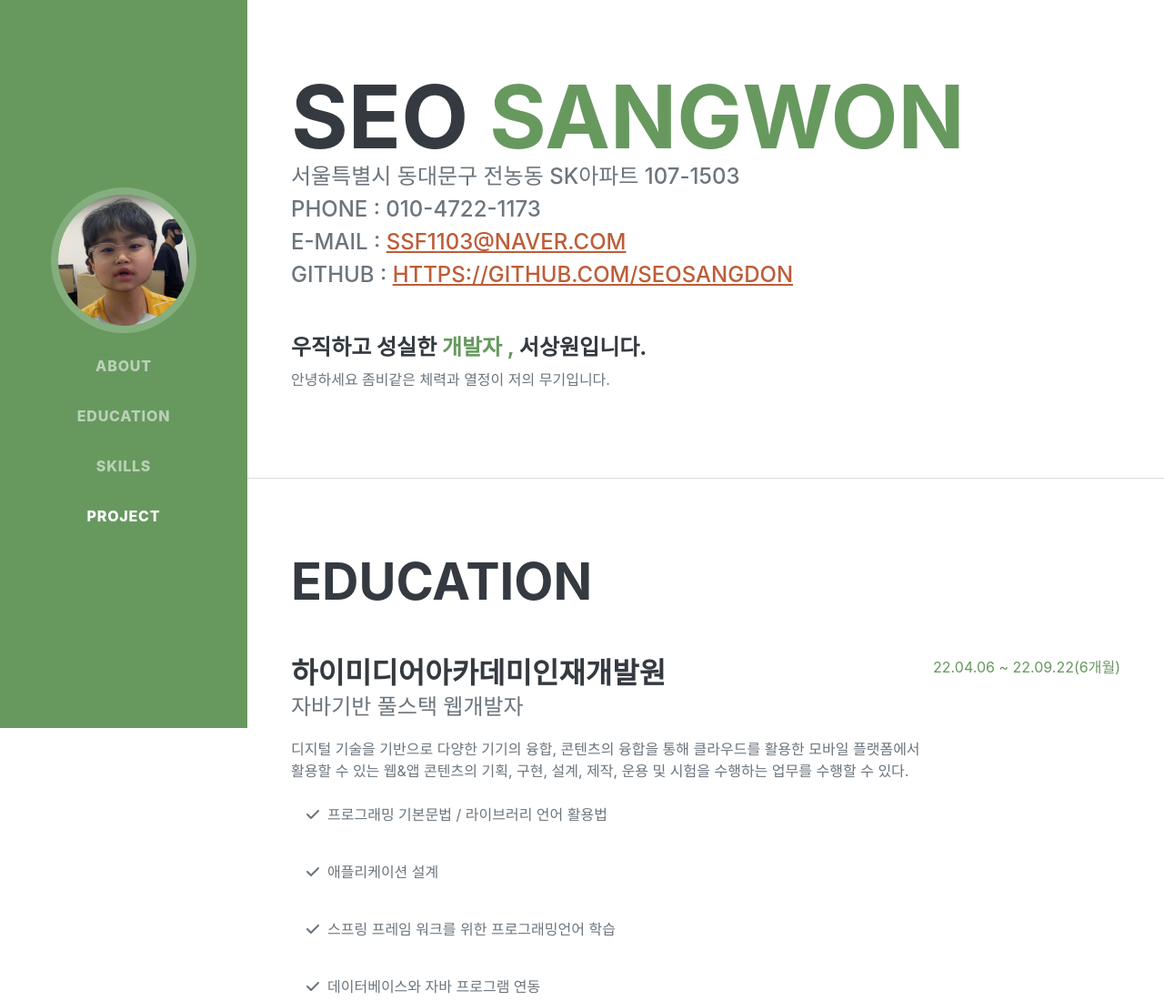
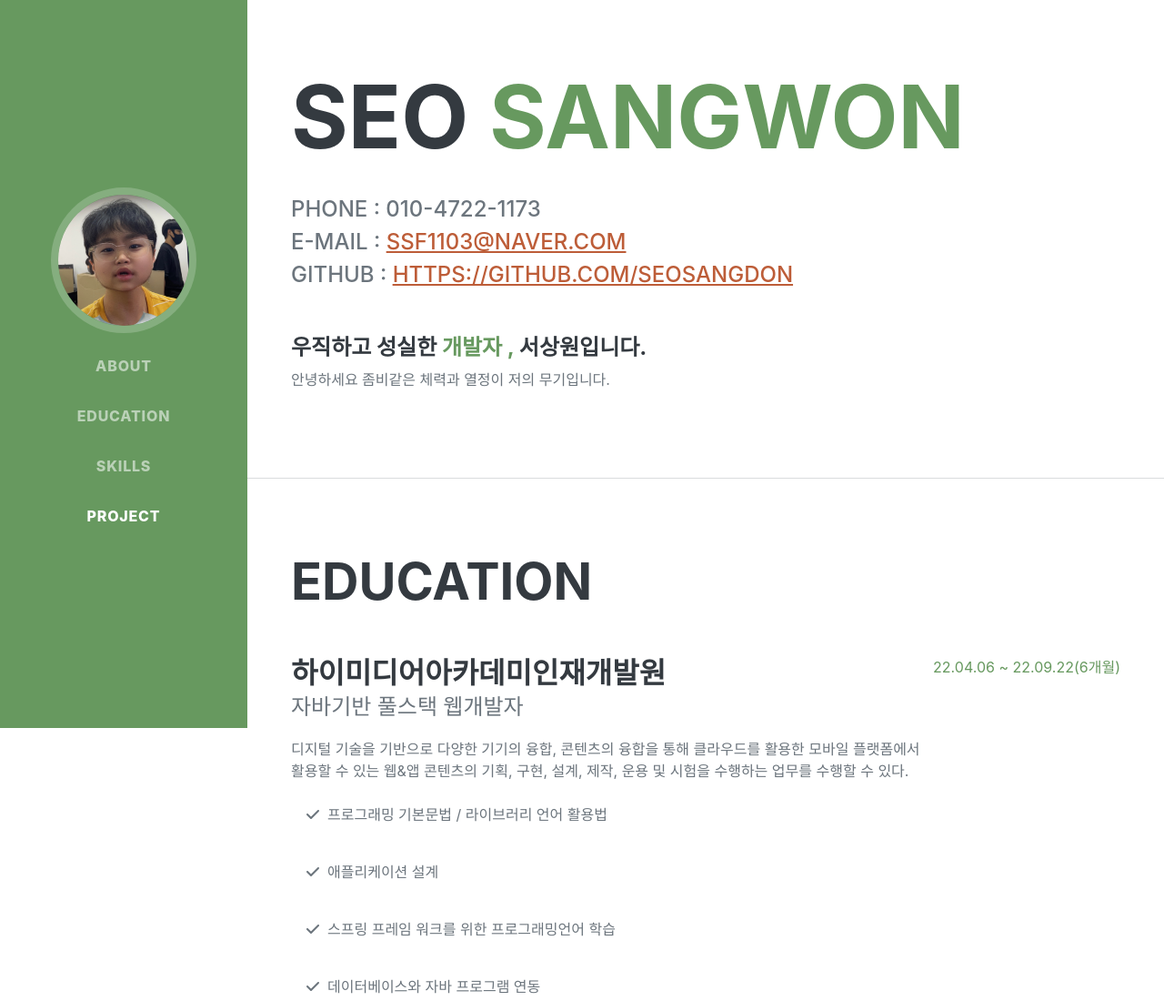
Before and after one commit to seosangdon/sangdon.github.io, a plain HTML site: page index.html in a window 1280 px wide. Shown: the top 1100 px of the page at 91% size. Drawn offline with nearby package versions, Linux system fonts and the light colour scheme; a web font is replaced by a local one.

Commit message:
Update index.html

```diff
--- a/index.html
+++ b/index.html
@@ -48,7 +48,7 @@
                     <span class="text-primary">sangwon</span>
                 </h1>
                 <div class="subheading mb-5">
-                    서울특별시 동대문구 전농동 sk아파트 107-1503 <br>phone : 010-4722-1173 <br>
+                    <br>phone : 010-4722-1173 <br>
                     e-mail : <a href="mailto:name@email.com">ssf1103@naver.com</a> <br>
                     Github : <a href="https://github.com/seosangdon">https://github.com/seosangdon</a>
                 </div>
```
